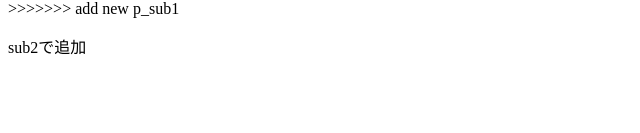
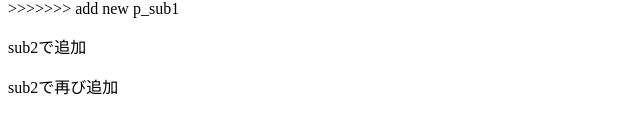
Before and after one commit to YukiTomori-starrr/techacademymagazine, a plain HTML site: page vscode.html in a window 1280 px wide. Shown: the part 303-436 px from the top of the page, without its empty margins (0-640 px from the left). Drawn offline with Linux system fonts and the light colour scheme.

Commit message:
sub２に再び追加

```diff
--- a/vscode.html
+++ b/vscode.html
@@ -9,5 +9,6 @@
         <p>sub1で文章追加aaa</p>
 >>>>>>> add new p_sub1
         <p>sub2で追加</p>
+        <p>sub2で再び追加</p>
     </body>
 </html>
```
